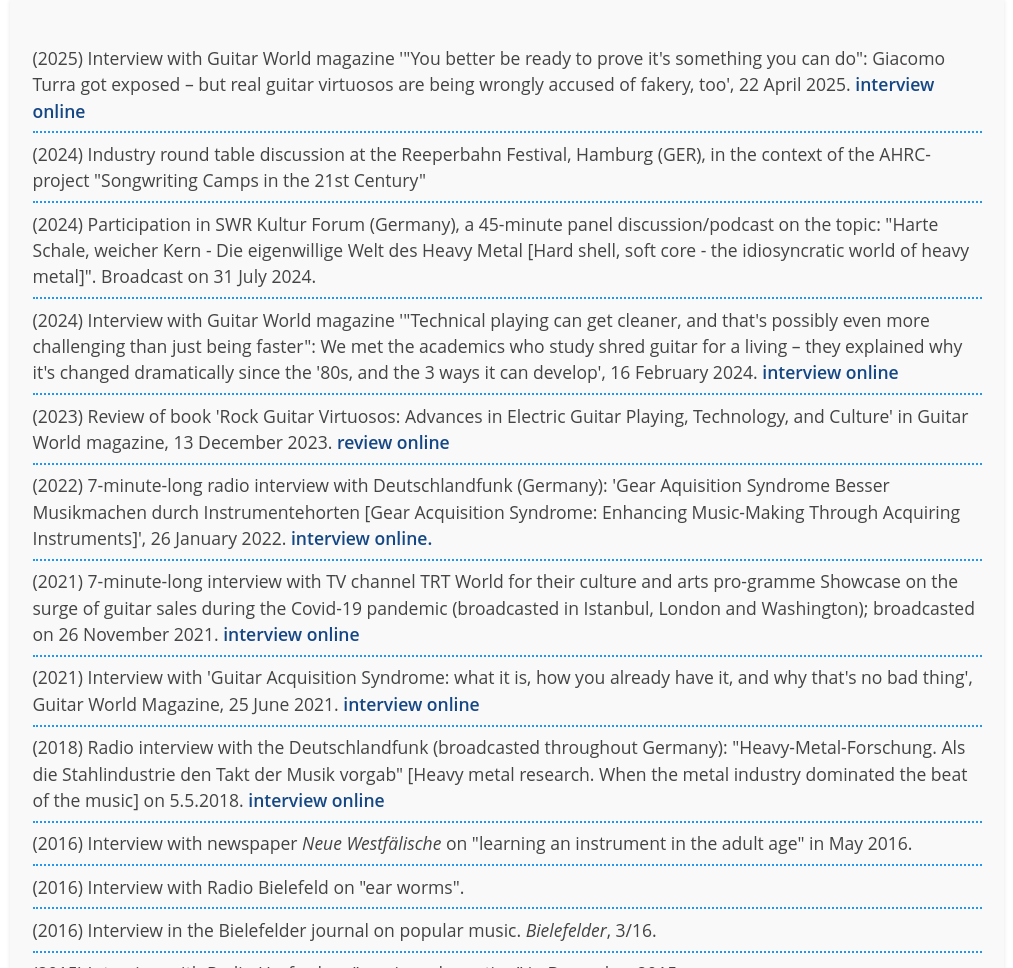
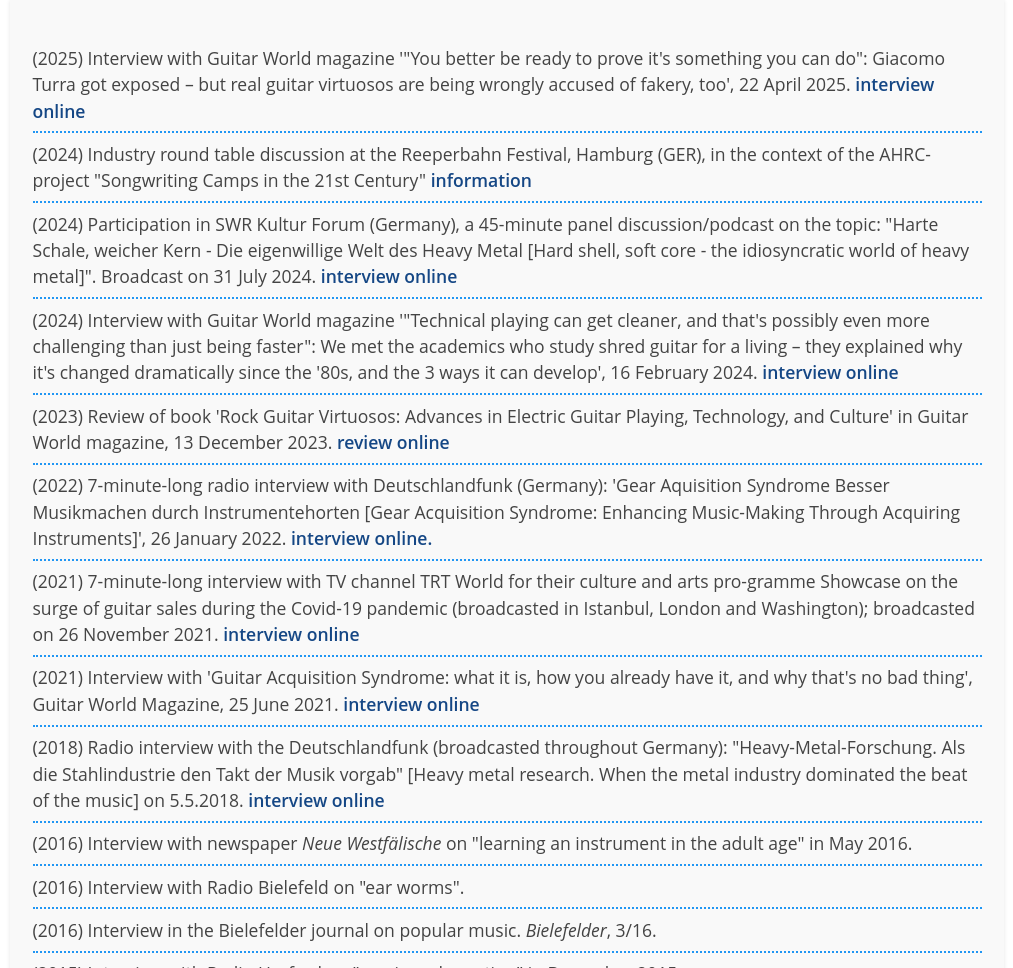
Before and after one commit to JanHerbst84/janherbst84.github.io, a plain HTML site: page impact.html in a window 1280 px wide. Shown: the part 2440-3408 px from the top of the page, without its empty margins (133-1146 px from the left). Drawn offline with nearby package versions, Linux system fonts and the light colour scheme; no server answers.

Commit message:
impact again

```diff
--- a/impact.html
+++ b/impact.html
@@ -397,8 +397,8 @@
       <div class="resList" style="background-color: #f9f9f9; border-radius: 4px; padding: 1.5rem; box-shadow: 0 2px 4px rgba(0,0,0,0.1);">
         <ul>
           <li>(2025) Interview with Guitar World magazine '"You better be ready to prove it's something you can do": Giacomo Turra got exposed – but real guitar virtuosos are being wrongly accused of fakery, too', 22 April 2025. <a href="https://www.guitarworld.com/artists/guitarists/fake-guitarists" target="_blank"> interview online</a></li>
-          <li>(2024) Industry round table discussion at the Reeperbahn Festival, Hamburg (GER), in the context of the AHRC-project "Songwriting Camps in the 21st Century"</li>
-          <li>(2024) Participation in SWR Kultur Forum (Germany), a 45-minute panel discussion/podcast on the topic: "Harte Schale, weicher Kern - Die eigenwillige Welt des Heavy Metal [Hard shell, soft core - the idiosyncratic world of heavy metal]". Broadcast on 31 July 2024.</li>
+          <li>(2024) Industry round table discussion at the Reeperbahn Festival, Hamburg (GER), in the context of the AHRC-project "Songwriting Camps in the 21st Century" <a href="https://www.reeperbahnfestival.com/en/event/songwriting-camps-im-21-jahrhundert" target="_blank"> information</a></li>
+          <li>(2024) Participation in SWR Kultur Forum (Germany), a 45-minute panel discussion/podcast on the topic: "Harte Schale, weicher Kern - Die eigenwillige Welt des Heavy Metal [Hard shell, soft core - the idiosyncratic world of heavy metal]". Broadcast on 31 July 2024. <a href="https://www.ardaudiothek.de/episode/forum/harte-schale-weicher-kern-die-eigenwillige-welt-des-heavy-metal/swr-kultur/13607099" target="_blank"> interview online</a></li>
           <li>(2024) Interview with Guitar World magazine '"Technical playing can get cleaner, and that's possibly even more challenging than just being faster": We met the academics who study shred guitar for a living – they explained why it's changed dramatically since the '80s, and the 3 ways it can develop', 16 February 2024. <a href="https://www.guitarworld.com/features/rock-guitar-virtuosos-study-interview" target="_blank"> interview online</a></li>
           <li>(2023) Review of book 'Rock Guitar Virtuosos: Advances in Electric Guitar Playing, Technology, and Culture' in Guitar World magazine, 13 December 2023. <a href="https://www.guitarworld.com/news/rock-guitar-virtuosos-book-herbst-vallejo" target="_blank"> review online</a></li>
           <li>(2022) 7-minute-long radio interview with Deutschlandfunk (Germany): 'Gear Aquisition Syndrome Besser Musikmachen durch Instrumentehorten [Gear Acquisition Syndrome: Enhancing Music-Making Through Acquiring Instruments]', 26 January 2022. <a href="https://www.deutschlandfunk.de/gear-aquisition-syndrome-besser-musikmachen-durch-instrumentehorten-dlf-2bf0c6d3-100.html" target="_blank">  interview online.</a></li>
```
